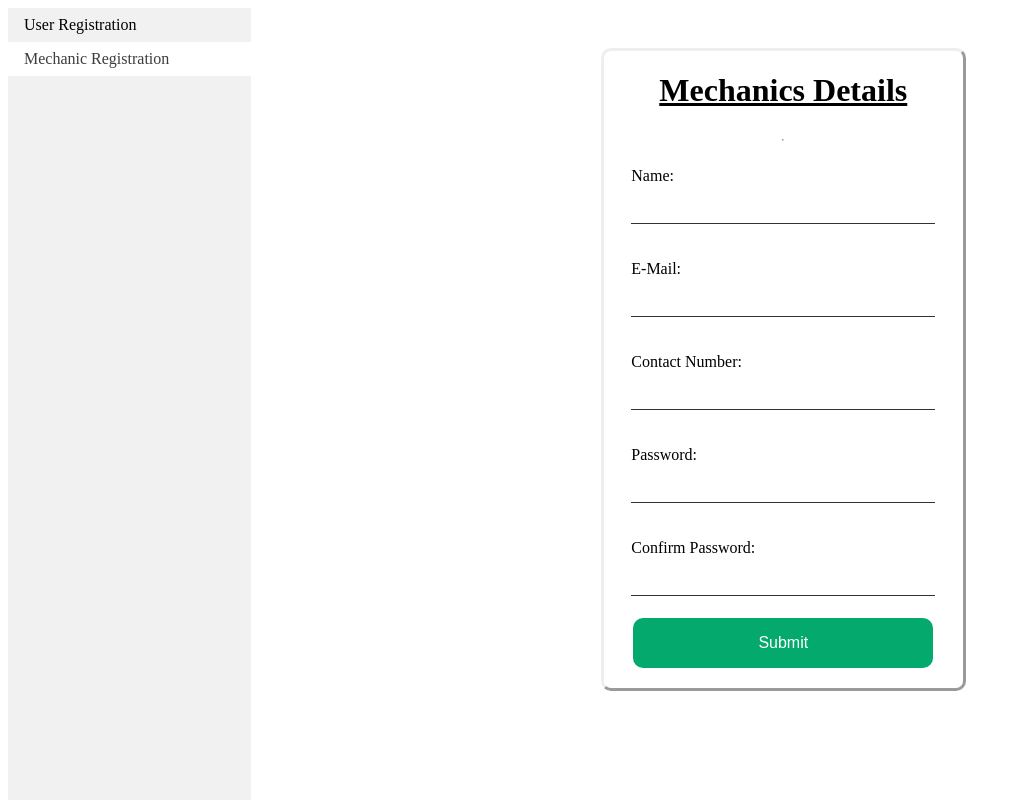
After one commit to isharadh2002/findyourmechanic.lk, a PHP site: page /SIgnIn-mechanic/SignIn-mec.php in a window 1280 px wide. The commit adds this page. Shown: the whole page, without its empty margins (0-1021 px from the left). Run offline with PHP 8.4, Linux system fonts and the light colour scheme.

Commit message:
new :new file add

```diff
--- /dev/null
+++ b/SIgnIn-mechanic/SignIn-mec-css.css
@@ -0,0 +1,115 @@
+body {
+  min-width: 1165px;
+}
+
+ul.navigation {
+  list-style-type: none;
+  margin: 0;
+  padding: 0;
+  width: 19%;
+  background-color: #f1f1f1;
+  position: fixed;
+  height: 100%;
+  overflow: auto;
+}
+
+ul.navigation li a {
+  display: block;
+  color: #000;
+  padding: 8px 16px;
+  text-decoration: none;
+}
+
+ul.navigation li a.active {
+  background-color: white;
+  color: rgb(62, 60, 60);
+}
+
+ul.navigation li a:hover:not(.active) {
+  background-color: #04aa6d;
+  color: white;
+}
+
+div.content {
+  margin-left: 25%;
+  padding: 1px 16px;
+  height: 1000px;
+}
+
+@media screen and (max-width: 900px) {
+  ul.navigation {
+    width: 100%;
+    height: auto;
+    position: relative;
+  }
+
+  ul.navigation li a {
+    float: left;
+    padding: 15px;
+  }
+
+  div.content {
+    margin-left: 0;
+  }
+}
+
+@media screen and (max-width: 400px) {
+  ul.navigation li a {
+    text-align: center;
+    float: none;
+  }
+}
+.container {
+  width: 71%;
+  margin: 5vh;
+  justify-content: center;
+  align-items: center;
+  display: flex;
+  float: inline-end;
+  margin-left: auto;
+}
+
+.formElements {
+  width: 40%;
+  height: auto;
+  display: flex;
+  justify-content: center;
+  align-items: center;
+  flex-direction: column;
+  box-shadow: 2vh;
+  border-style: outset;
+  border-radius: 10px;
+}
+
+form {
+  display: flex;
+  flex-direction: column;
+  flex-wrap: wrap;
+}
+input {
+  width: 100%;
+  padding: 10px;
+  font-size: 16px;
+  border: none;
+  border-bottom: 1px solid #333;
+  outline: none;
+  background-color: transparent;
+}
+
+button {
+  padding: 10px;
+  font-size: 16px;
+  width: 300px;
+
+}
+.submitButton {
+    background-color: #04aa6d;
+
+    color: white;
+    padding: 16px 32px;
+    text-decoration: none;
+    margin: 4px 2px;
+    cursor: pointer;
+    border-radius: 10px;
+    border: none;
+  }
--- /dev/null
+++ b/SIgnIn-mechanic/SignIn-mec.php
@@ -0,0 +1,37 @@
+<?php
+require_once("header-mec.php");
+
+
+?>
+
+
+
+<div class="container">
+  <div class="formElements">
+    <h1><u><b>Mechanics Details</b></u></h1>
+    <hr>
+
+    <form action="function.php" method="post">
+      <br>
+      <label for="userName">Name:</label>
+      <input type="text" name="userName" id="userName" required />
+      <br> <br>
+      <label for="email">E-Mail:</label>
+      <input type="text" name="email" id="email" required pattern="/^[a-zA-Z0-9._%+-]+@[a-zA-Z0-9.-]+\.[a-zA-Z]{2,}$/" />
+      <br> <br>
+      <label for="c_number">Contact Number:</label>
+      <input type="tele" name="c_number" id="c_number" required pattern="/^\+?[1-9]\d{1,14}$/" />
+      <br> <br>
+      <label for="password">Password:</label>
+      <input type="password" name="password" id="password" required />
+      <br> <br>
+      <label for="password_confirm">Confirm Password:</label>
+      <input type="password" name="password_confirm" id="password_confirm" required />
+      <br>
+      <button class="submitButton" name="submitButton">Submit</button>
+    </form>
+  </div>
+</div>
+</body>
+
+</html>
--- /dev/null
+++ b/SIgnIn-mechanic/header-mec.php
@@ -0,0 +1,25 @@
+<?php
+require_once("../shared/connect.php");
+
+
+?>
+
+
+<!DOCTYPE html>
+<html lang="en">
+
+<head>
+  <meta charset="UTF-8" />
+  <meta name="viewport" content="width=device-width, initial-scale=1.0" />
+  <title>sign In|Mechanics</title>
+  <link rel="stylesheet" href="signIn-mec-css.css">
+
+</head>
+
+<body>
+
+  <ul class="navigation">
+    <li><a href="../signIn-user/signup-User.php">User Registration</a></li>
+    <li><a  class="active" href="#SignIn-mec.php">Mechanic Registration</a></li>
+
+  </ul>
```
Also changed, not shown: signIn-user/header.php (added, +25 -0 lines), signIn-user/signup-User-css.css (added, +97 -0 lines), signIn-user/signup-User-css.php (deleted, +0 -105 lines), signIn-user/signup-User.php (+15 -36 lines), signIn-user/function.php (added).
